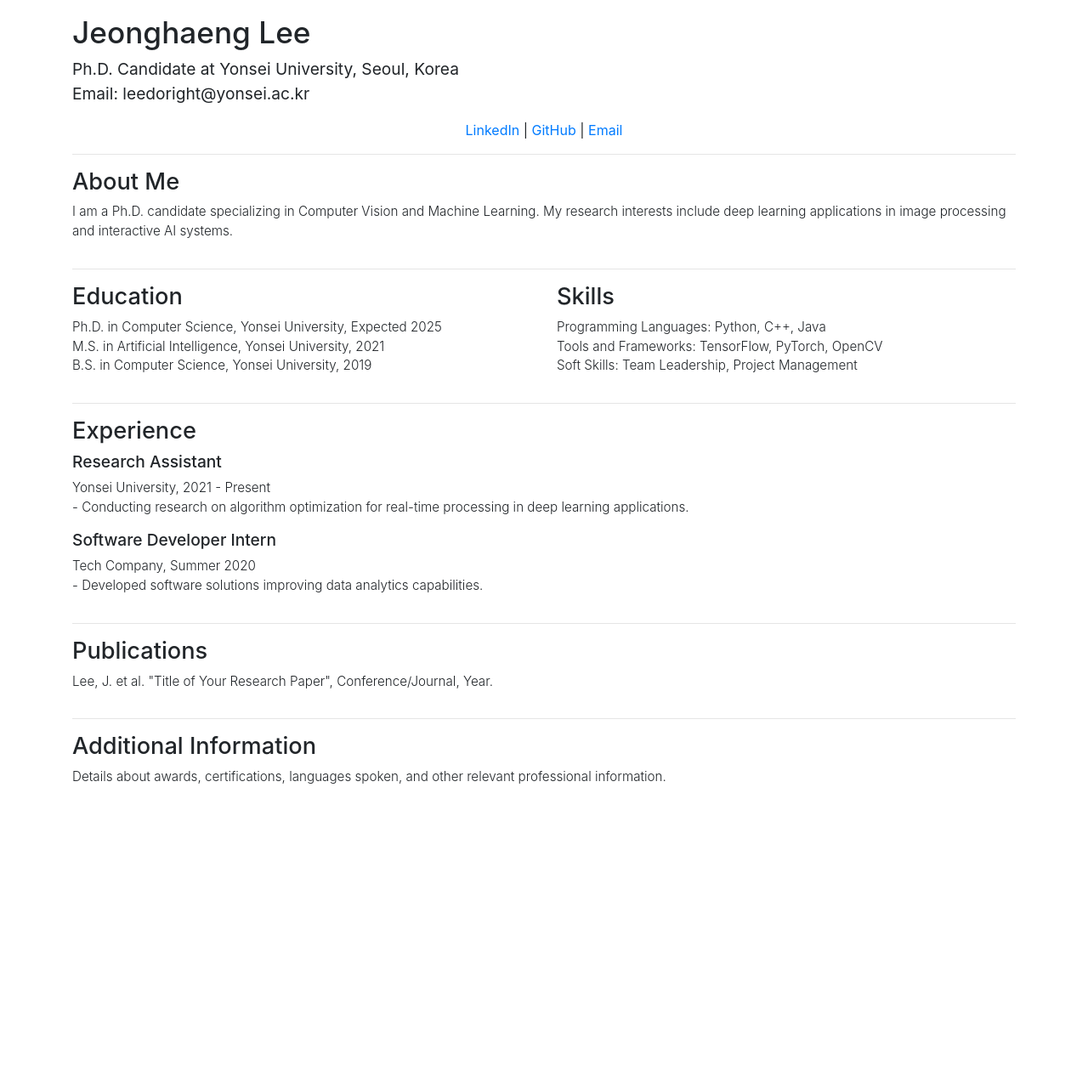
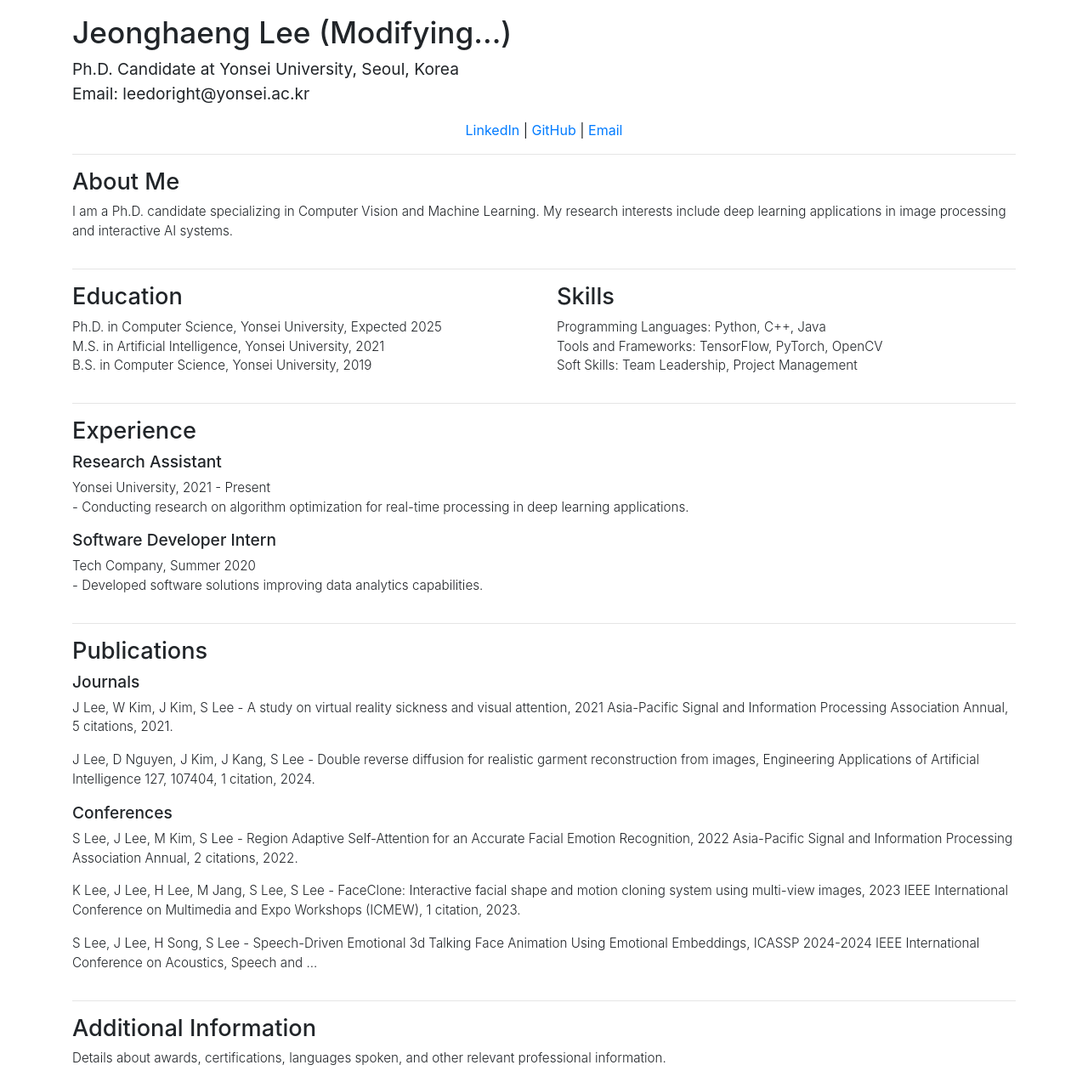
Before and after one commit to HaengInThere/cv, a website: page index.html in a window 1280 px wide. Shown: the part 27-1300 px from the top of the page at 85% size. Before the commit the page ends 969 px from the top, so only its background shows below. Drawn offline with nearby package versions, Linux system fonts and the light colour scheme.

Commit message:
initial commit

```diff
--- a/index.html
+++ b/index.html
@@ -1,63 +1,53 @@
 <!doctype html>
 <html lang="en">
-
 <head>
     <!-- Required meta tags -->
     <meta charset="utf-8">
     <meta name="viewport" content="width=device-width, initial-scale=1, shrink-to-fit=no">
     <!-- Bootstrap CSS -->
     <link rel="stylesheet" href="https://stackpath.bootstrapcdn.com/bootstrap/4.3.1/css/bootstrap.min.css" integrity="sha384-ggOyR0iXCbMQv3Xipma34MD+dH/1fQ784/j6cY/iJTQUOhcWr7x9JvoRxT2MZw1T" crossorigin="anonymous">
-    <title>Jeonghaeng Lee's Curriculum Vitae</title>
+    <title>Jeonghaeng Lee's Curriculum Vitae </title>
     <style type="text/css">
         .center {
             text-align: center;
         }
-
         .lead {
             font-size: 0.95rem;
             text-align: left;
         }
-
         .subtitle {
             font-size: 1.7rem;
             text-align: left;
         }
-
         .subsubtitle {
             font-size: 1.2rem;
             text-align: left;
         }
-
         .title {
             font-size: 2.2rem;
             text-align: left;
         }
-
         .ttitle {
             font-size: 1.2rem;
             text-align: left;
         }
-
         .img-fluid {
             border-radius: 50%; /* Circular image */
             margin-bottom: 20px;
         }
-
         .section {
             padding: 20px 0;
         }
     </style>
 </head>
-
 <body>
     <div class="container">
         <div class="row">
             <div class="col-md-12 center">
                 <!-- Intro Section with Image and Basic Info -->
                 <img src="images/your_profile.jpg" class="img-fluid" alt="Jeonghaeng Lee">
-                <h1 class="title">Jeonghaeng Lee</h1>
-                <p class="ttitle">Ph.D. Candidate at Yonsei University, Seoul, Korea<br>
-                Email: leedoright@yonsei.ac.kr</p>
+                <h1 class="title">Jeonghaeng Lee (Modifying...)</h1>
+                <p class="ttitle">Ph.D. Candidate at Yonsei University, Seoul, Korea<br>Email: leedoright@yonsei.ac.kr</p>
                 <div class="social-links">
                     <!-- Social Links -->
                     <a href="https://linkedin.com">LinkedIn</a> |
@@ -83,16 +73,12 @@
             <div class="col-md-6">
                 <!-- Education Section -->
                 <h3 class="subtitle">Education</h3>
-                <p class="lead">Ph.D. in Computer Science, Yonsei University, Expected 2025<br>
-                M.S. in Artificial Intelligence, Yonsei University, 2021<br>
-                B.S. in Computer Science, Yonsei University, 2019</p>
+                <p class="lead">Ph.D. in Computer Science, Yonsei University, Expected 2025<br>M.S. in Artificial Intelligence, Yonsei University, 2021<br>B.S. in Computer Science, Yonsei University, 2019</p>
             </div>
             <div class="col-md-6">
                 <!-- Skills Section -->
                 <h3 class="subtitle">Skills</h3>
-                <p class="lead">Programming Languages: Python, C++, Java<br>
-                Tools and Frameworks: TensorFlow, PyTorch, OpenCV<br>
-                Soft Skills: Team Leadership, Project Management</p>
+                <p class="lead">Programming Languages: Python, C++, Java<br>Tools and Frameworks: TensorFlow, PyTorch, OpenCV<br>Soft Skills: Team Leadership, Project Management</p>
             </div>
         </div>
 
@@ -103,21 +89,27 @@
                 <!-- Experience Section -->
                 <h3 class="subtitle">Experience</h3>
                 <h4 class="subsubtitle">Research Assistant</h4>
-                <p class="lead">Yonsei University, 2021 - Present<br>
-                - Conducting research on algorithm optimization for real-time processing in deep learning applications.</p>
+                <p class="lead">Yonsei University, 2021 - Present<br>- Conducting research on algorithm optimization for real-time processing in deep learning applications.</p>
                 <h4 class="subsubtitle">Software Developer Intern</h4>
-                <p class="lead">Tech Company, Summer 2020<br>
-                - Developed software solutions improving data analytics capabilities.</p>
+                <p class="lead">Tech Company, Summer 2020<br>- Developed software solutions improving data analytics capabilities.</p>
             </div>
         </div>
 
         <hr>
 
+        <!-- Publications Section -->
         <div class="row">
             <div class="col-md-12">
-                <!-- Publications Section -->
                 <h3 class="subtitle">Publications</h3>
-                <p class="lead">Lee, J. et al. "Title of Your Research Paper", Conference/Journal, Year.</p>
+                <!-- Journals Section -->
+                <h4 class="subsubtitle">Journals</h4>
+                <p class="lead">J Lee, W Kim, J Kim, S Lee - A study on virtual reality sickness and visual attention, 2021 Asia-Pacific Signal and Information Processing Association Annual, 5 citations, 2021.</p>
+                <p class="lead">J Lee, D Nguyen, J Kim, J Kang, S Lee - Double reverse diffusion for realistic garment reconstruction from images, Engineering Applications of Artificial Intelligence 127, 107404, 1 citation, 2024.</p>
+                <!-- Conferences Section -->
+                <h4 class="subsubtitle">Conferences</h4>
+                <p class="lead">S Lee, J Lee, M Kim, S Lee - Region Adaptive Self-Attention for an Accurate Facial Emotion Recognition, 2022 Asia-Pacific Signal and Information Processing Association Annual, 2 citations, 2022.</p>
+                <p class="lead">K Lee, J Lee, H Lee, M Jang, S Lee, S Lee - FaceClone: Interactive facial shape and motion cloning system using multi-view images, 2023 IEEE International Conference on Multimedia and Expo Workshops (ICMEW), 1 citation, 2023.</p>
+                <p class="lead">S Lee, J Lee, H Song, S Lee - Speech-Driven Emotional 3d Talking Face Animation Using Emotional Embeddings, ICASSP 2024-2024 IEEE International Conference on Acoustics, Speech and ...</p>
             </div>
         </div>
 
@@ -130,14 +122,11 @@
                 <p class="lead">Details about awards, certifications, languages spoken, and other relevant professional information.</p>
             </div>
         </div>
-
     </div>
-
     <!-- Optional JavaScript -->
     <!-- jQuery first, then Popper.js, then Bootstrap JS -->
     <script src="https://code.jquery.com/jquery-3.3.1.slim.min.js" integrity="sha384-q8i/X+965DzO0rT7abK41JStQIAqVgRVzpbzo5smXKp4YfRvH+8abtTE1Pi6jizo" crossorigin="anonymous"></script>
     <script src="https://cdnjs.cloudflare.com/ajax/libs/popper.js/1.14.7/umd/popper.min.js" integrity="sha384-UO2eT0CpHqdSJQ6hJty5KVphtPhzWj9WO1clHTMGa3JDZwrnQq4sF86dIHNDz0W1" crossorigin="anonymous"></script>
     <script src="https://stackpath.bootstrapcdn.com/bootstrap/4.3.1/js/bootstrap.min.js" integrity="sha384-JjSmVgyd0p3pXB1rRibZUAYoIIy6OrQ6VrjIEaFf/nJGzIxFDsf4x0xIM+B07jRM" crossorigin="anonymous"></script>
 </body>
-
 </html>
```
Also changed, not shown: 1 other file.
